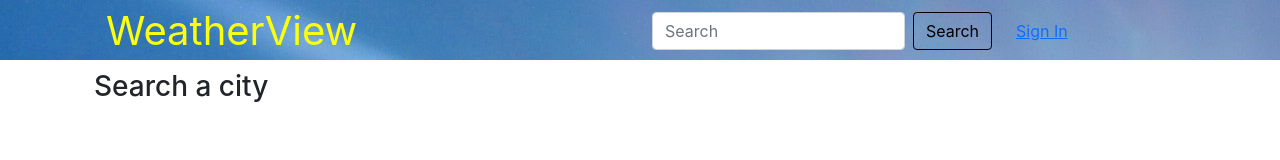
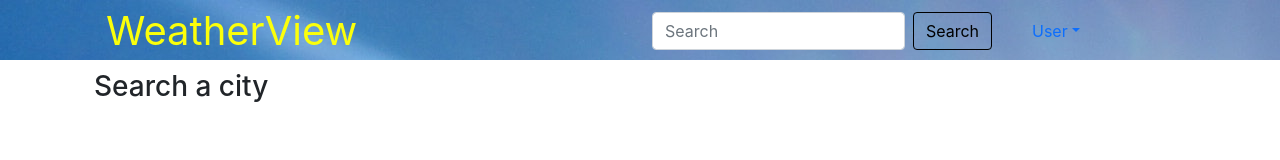
Before and after one commit to algmoreno/weatherview-react, a React (Create React App) app: page / in a window 1280 px wide. Shown: the top 160 px of the page. Built offline with nearby package versions, Linux system fonts and the light colour scheme; no server answers.

Commit message:
user dropdown in header

```diff
--- a/src/components/Header/index.js
+++ b/src/components/Header/index.js
@@ -3,6 +3,7 @@ import { useState, useEffect, useContext } from 'react';
 import { WeatherContext } from '../../Contexts/WeatherContext';
 import Nav from 'react-bootstrap/Nav';
 import Navbar from 'react-bootstrap/Navbar';
+import NavDropdown from 'react-bootstrap/NavDropdown';
 import Form from 'react-bootstrap/Form';
 import FormControl from 'react-bootstrap/FormControl';
 import Button from 'react-bootstrap/Button';
@@ -57,10 +58,16 @@ function Header() {
               onClick={() => setIsLoaded(true)}
               variant="outline-success">Search</Button>
           </Form>
-          </div>
-          <div className='col-2'>
-            <a href='/signin'>Sign In</a>
-          </div>
+        </div>
+        <div className='col-2'>
+          <NavDropdown title="User" id="navbarScrollingDropdown">
+            <NavDropdown.Item href="/signin">Sign In</NavDropdown.Item>
+            <NavDropdown.Divider />
+            <NavDropdown.Item href="/signup">Create Account</NavDropdown.Item>
+
+
+          </NavDropdown>
+        </div>
       </Container>
     </Navbar>
   )
--- a/src/components/Header2/index.js
+++ b/src/components/Header2/index.js
@@ -3,6 +3,7 @@ import { useState, useEffect, useContext } from 'react';
 import { WeatherContext } from '../../Contexts/WeatherContext';
 import Nav from 'react-bootstrap/Nav';
 import Navbar from 'react-bootstrap/Navbar';
+import NavDropdown from 'react-bootstrap/NavDropdown';
 import Form from 'react-bootstrap/Form';
 import FormControl from 'react-bootstrap/FormControl';
 import Button from 'react-bootstrap/Button';
@@ -23,7 +24,11 @@ function Header2() {
 
         </div>
         <div className='col-2'>
-          <a href='/signin'>Sign In</a>
+        <NavDropdown title="User" id="navbarScrollingDropdown">
+            <NavDropdown.Item href="/signin">Sign In</NavDropdown.Item>
+            <NavDropdown.Divider />
+            <NavDropdown.Item href="/signup">Create Account</NavDropdown.Item>
+          </NavDropdown>
         </div>
 
       </Container>
```
